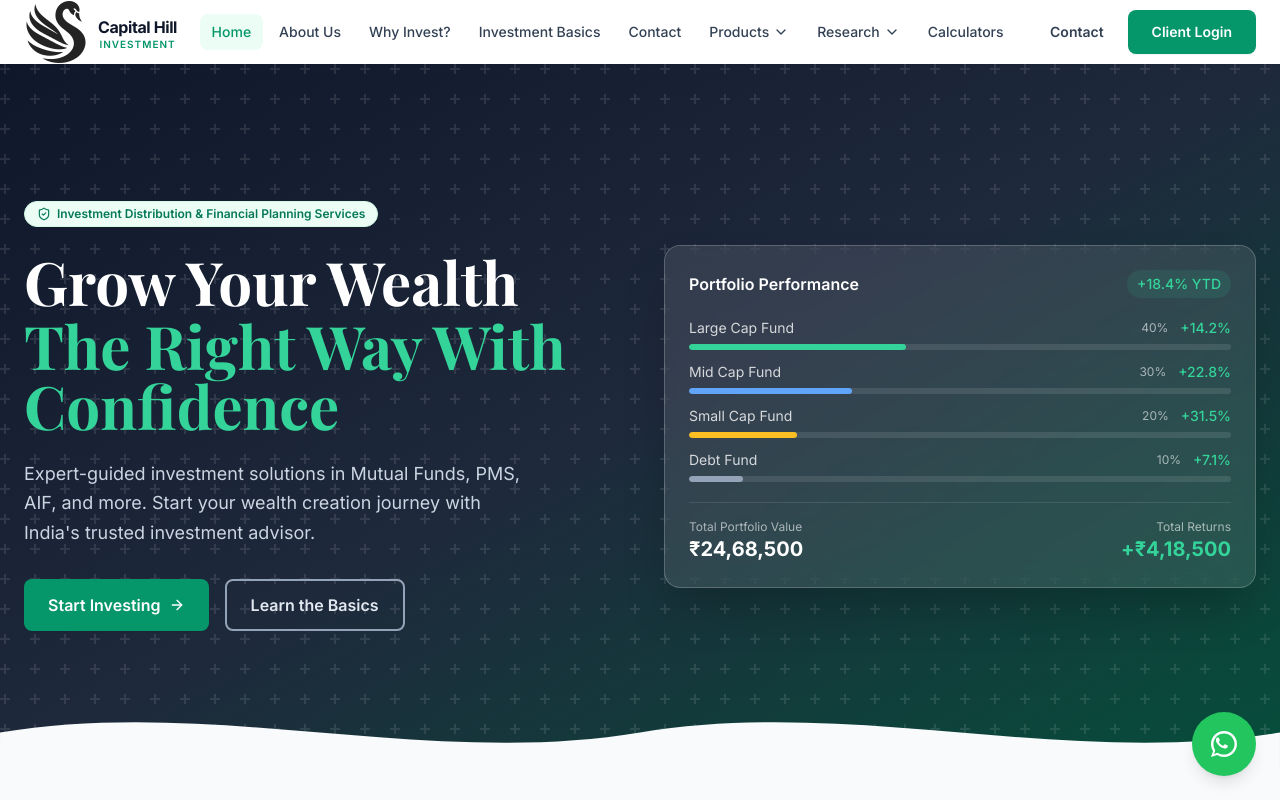
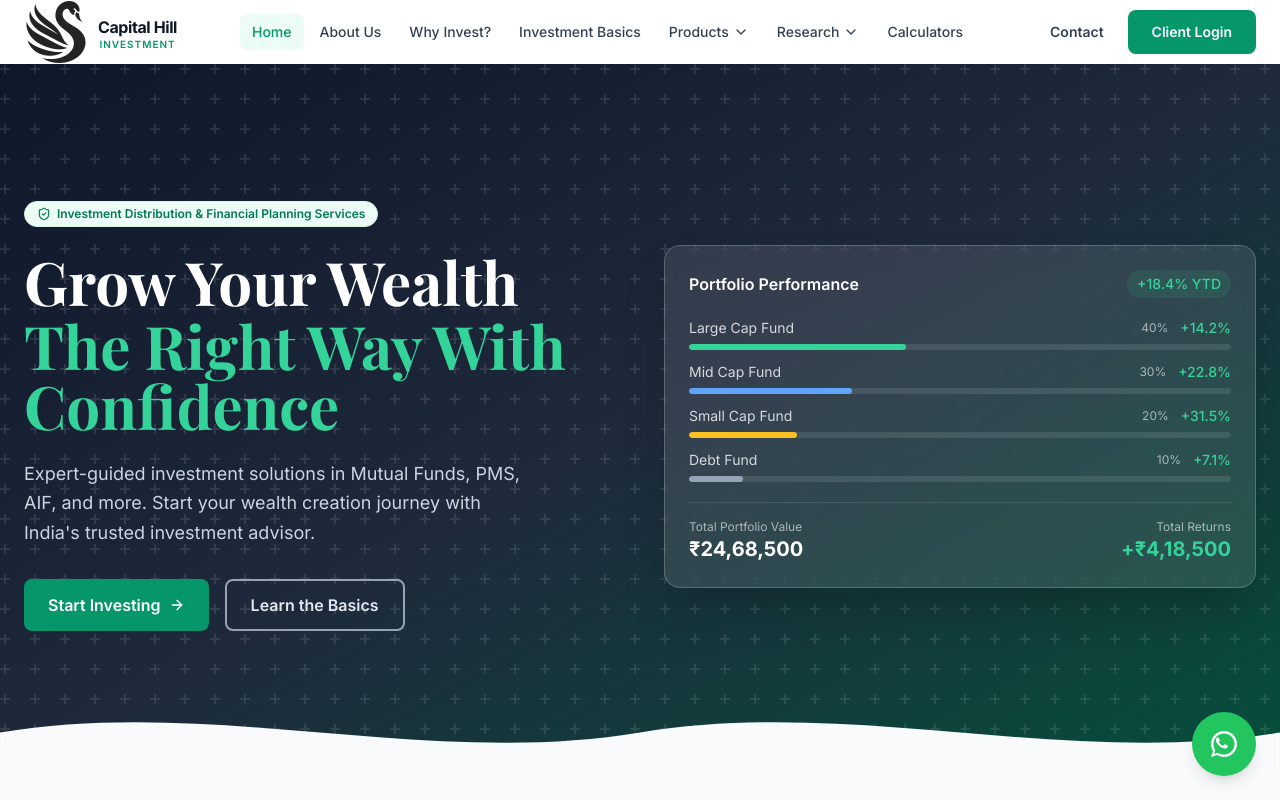
Before and after one commit to capitalhillinvestment/capitalhill.in-website, a React (Vite) app: page / in a window 1280 px wide. Shown: the top 800 px of the page. Built offline with nearby package versions, Linux system fonts and the light colour scheme.

Commit message:
Remove 'Contact' from Navbar items

```diff
--- a/src/components/Navbar.tsx
+++ b/src/components/Navbar.tsx
@@ -87,7 +87,7 @@ export default function Navbar({ currentPage, onNavigate }: NavbarProps) {
     { label: 'About Us', page: 'about' },
     { label: 'Why Invest?', page: 'why-invest' },
     { label: 'Investment Basics', page: 'investment-basics' },
-    { label: 'Contact', page: 'contact' },
+   ,
   ].map(item => (
     <button
       key={item.page}
```
